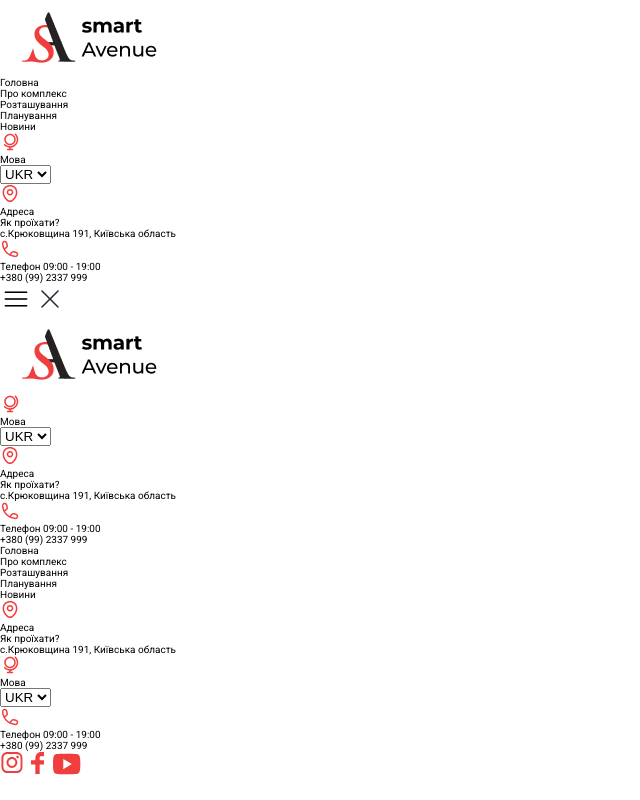
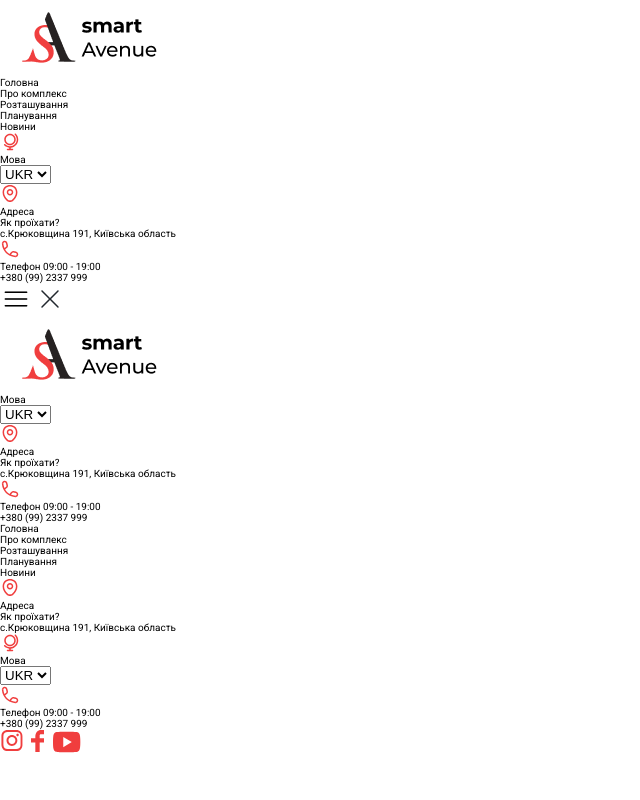
Before and after one commit to valeriiayarzhemska/smart-avenue-develop, a website: page index.html in a window 1280 px wide. Shown: the whole page, without its empty margins (0-640 px from the left). Drawn offline with nearby package versions, Linux system fonts and the light colour scheme; files that its build step writes are made by us from their sources.

Commit message:
Add some fixes

```diff
--- a/index.html
+++ b/index.html
@@ -153,10 +153,8 @@
               />
             </a>
 
-            <div class="nav__mobile-additional nav__item--additional">
+            <div class="nav__mobile__additional nav__item--additional" id="nav__tablet__additional">
               <div class="nav__item--additional-info">
-                <img src="src/images/icons/globe.svg" alt="globe icon" />
-
                 <div class="nav__item--additional-language">
                   <p class="nav__item--subtitle nav__item--subtitle-language">
                     Мова
--- a/src/styles/blocks/nav.scss
+++ b/src/styles/blocks/nav.scss
@@ -109,7 +109,7 @@ a.nav__item--subtitle {
 .nav-mobile {
   &__content {
     display: none;
-    background: blue;
+    background: $white-color;
 
     @include onTablet {
       display: block;
@@ -118,6 +118,7 @@ a.nav__item--subtitle {
 
   &__head {
     @include flexJustifyAlignCenter;
+    padding: 0 2.7rem 0 6rem;
     position: relative;
     height: 7.5rem;
 
@@ -145,6 +146,7 @@ a.nav__item--subtitle {
   }
 
   &__logo {
+    margin-right: 2.2rem;
     height: 7.5rem;
   }
 
@@ -278,3 +280,20 @@ a.nav__item--subtitle {
 a.nav-mobile__item--subtitle {
   text-decoration: underline;
 }
+
+#nav__tablet__additional {
+  display: none;
+
+  @include onTabletDesign {
+    display: flex;
+  }
+
+  & .nav__link--additional {
+    color: $black-color;
+  }
+
+  & .nav__item--subtitle {
+    color: $black-color;
+    opacity: 0.6;
+  }
+}
--- a/src/styles/utils/_mixins.scss
+++ b/src/styles/utils/_mixins.scss
@@ -8,6 +8,12 @@
 
 @mixin onTabletAndDesktop {
   @media (min-width: 667px) {
+    @content;
+  }
+}
+
+@mixin onTabletDesign {
+  @media (min-width: 800px) {
     @content;
   }
 }
```
